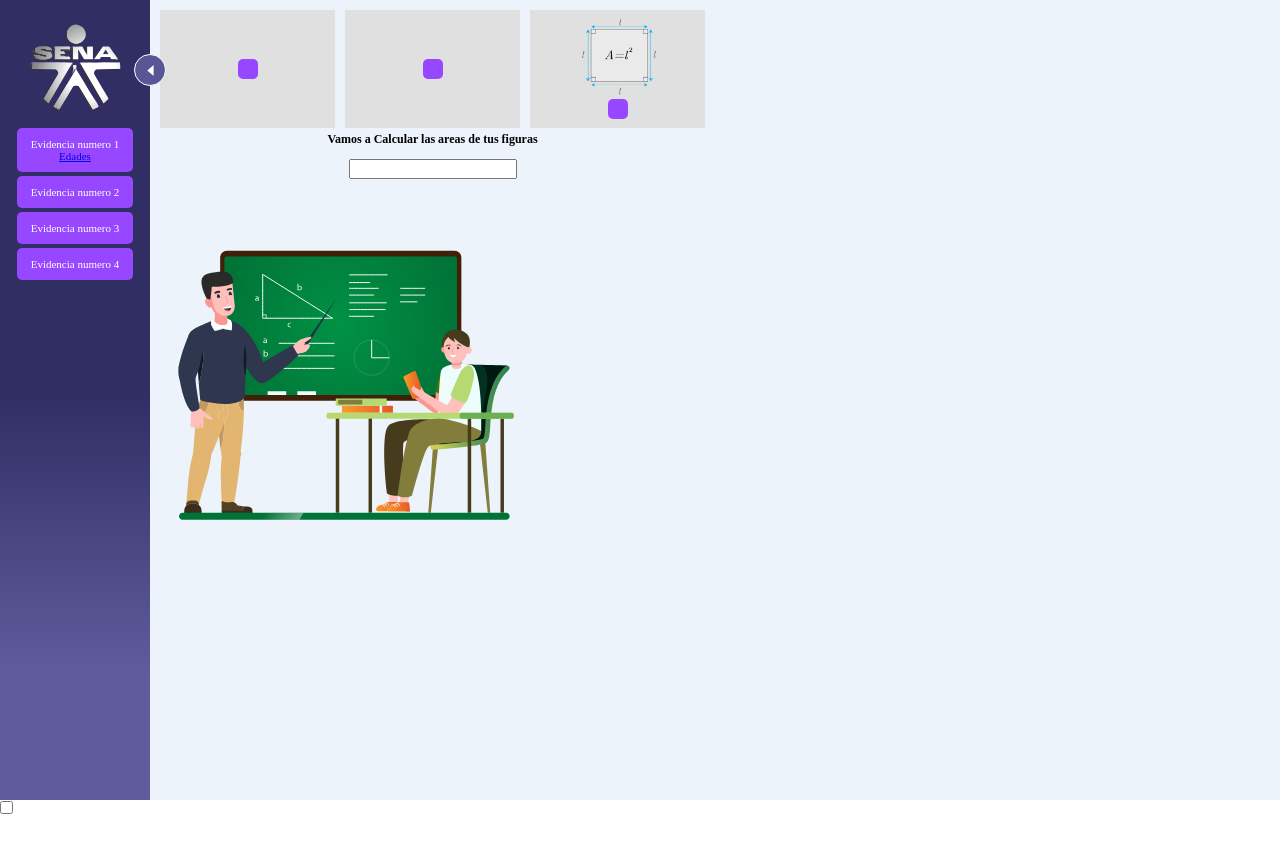
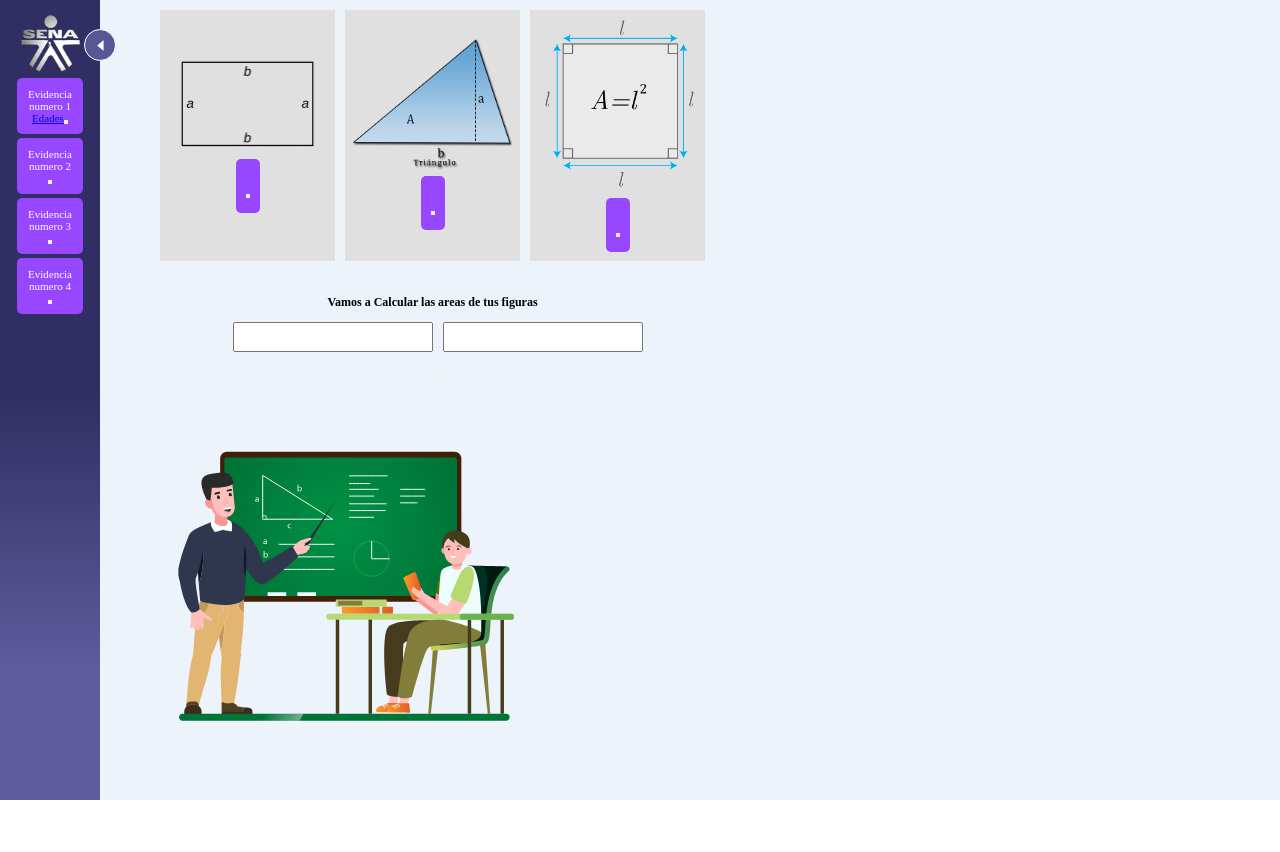
Before and after one commit to elladodelbien/sena2023, a React (Vite) app: page / in a window 1280 px wide. Shown: the top 852 px of the page. Before the commit the page ends 818 px from the top, so only its background shows below. Built offline with nearby package versions, Linux system fonts and the light colour scheme; a web font is replaced by a local one.

Commit message:
se anaden cambios y funciones a los botones, y logica

```diff
--- a/src/App.jsx
+++ b/src/App.jsx
@@ -5,10 +5,9 @@ import "./App.css";
 import { MyRoutes } from "./routes/routes";
 import { BrowserRouter } from "react-router-dom";
 import { styled } from "styled-components";
-import Sidebar  from "./components/Sidebar";
+import Sidebar from "./components/Sidebar";
 import { Ligth, Dark } from "./styles/Themes";
 import { ThemeProvider } from "styled-components";
-
 
 export const ThemeContext = React.createContext(null);
 
@@ -28,14 +27,15 @@ function App() {
         <ThemeProvider theme={themeStyles}>
           <BrowserRouter>
             <Container className={sidebarOpen ? "sidebarState active" : " "}>
-              <Sidebar
-                sidebarOpen={sidebarOpen}
-                setSidebarOpen={setSidebarOpen}
-
-              />
+              <div>
+                <Sidebar
+                  sidebarOpen={sidebarOpen}
+                  setSidebarOpen={setSidebarOpen}
+                />
+              </div>
               <MyRoutes />
             </Container>
-              <input onClick={CambiarTema} type="checkbox" />
+            {/* <input onClick={CambiarTema} type="checkbox" /> */}
           </BrowserRouter>
         </ThemeProvider>
       </ThemeContext.Provider>
@@ -46,14 +46,12 @@ function App() {
 const Container = styled.div`
   display: grid;
   grid-template-columns: 150px auto;
-  transition: all 0.6s;
-  background: ${({theme}) => theme.bgTotal};
+  transition: all 0.9s;
+  background: ${({ theme }) => theme.bgTotal};
 
 
   &.active {
-    grid-template-columns:280px auto;
-
-
+    grid-template-columns: 280px auto;
   }
   @media (max-width: 768px) {
     grid-template-columns: auto;
--- a/src/components/BotonesEnlace.jsx
+++ b/src/components/BotonesEnlace.jsx
@@ -17,7 +17,7 @@ const Container = styled.div`
   }
 `;
 
-const BotonesEnlace = ({ text, link, size, backgroundColor,enlace }) => {
+const BotonesEnlace = ({ text, link, size, backgroundColor,enlace,calcs,texto }) => {
   return (
     <Container
       size={size}
@@ -26,6 +26,7 @@ const BotonesEnlace = ({ text, link, size, backgroundColor,enlace }) => {
     >
       <p>{text}</p>
       <Link to={link}>{enlace}</Link>
+      <button onClick={calcs}>{texto}</button>
     </Container>
   );
 };
--- a/src/components/BotonesFiguras.jsx
+++ b/src/components/BotonesFiguras.jsx
@@ -1,37 +1,50 @@
-import React from "react";
 import { styled } from "styled-components";
 import BotonesEnlace from "./BotonesEnlace";
 import imagenCuadrado from "../assets/area-de-un-cuadrado-formula-2.png";
+import imagenTriangulo from "../assets/tr.png";
+import imagenRectangulo from "../assets/rect.png";
 
 const Container = styled.div`
   display: grid;
   grid-template-columns: 1fr 1fr 1fr; /* Divide el contenedor en tres columnas de igual ancho */
   grid-gap: 10px;
-  height: 80px;
+  height: auto;
   margin: 10px;
 
   .cuadrado {
     background-color: #e0e0e0;
     padding: 7px;
     display: flex;
-    flex-direction:column;
+    flex-direction: column;
     align-items: center;
     justify-content: center;
+    img {
+      width: 100%;
+      height: auto;
+    }
   }
 `;
 
-const BotonesFiguras = () => {
+const BotonesFiguras = ({ calcs }) => {
   return (
     <Container>
       <div className="cuadrado">
-        <BotonesEnlace size="30px" backgroundColor="#9747FF" />
+        <div>
+          <img src={imagenRectangulo} alt="" srcSet="" />
+        </div>
+        <BotonesEnlace calcs={calcs} size="30px" backgroundColor="#9747FF" />
       </div>
       <div className="cuadrado">
-        <BotonesEnlace size="30px" backgroundColor="#9747FF" />
+        <div>
+          <img src={imagenTriangulo} alt="" srcSet="" />
+        </div>
+        <BotonesEnlace calcs={calcs} size="30px" backgroundColor="#9747FF" />
       </div>
       <div className="cuadrado">
-        <img src={imagenCuadrado} width={80} height={80} alt="" srcset="" />
-        <BotonesEnlace size="30px" backgroundColor="#9747FF" />
+        <div>
+          <img src={imagenCuadrado} width={80} height={80} alt="" srcSet="" />
+        </div>
+        <BotonesEnlace calcs={calcs} size="30px" backgroundColor="#9747FF" />
       </div>
     </Container>
   );
--- /dev/null
+++ b/src/components/Inputts.jsx
@@ -0,0 +1,28 @@
+
+import { styled } from "styled-components";
+const Inputts = ({funciones,calculo}) => {
+  return (
+    <div>
+      <InputContainer>
+        <Label></Label>
+        <Input onChange={funciones}/>
+      </InputContainer>
+      <button onClick={calculo}></button>
+    </div>
+  );
+};
+const InputContainer = styled.div`
+  margin-bottom: 10px;
+`;
+
+const Label = styled.label`
+  margin-right: 10px;
+`;
+
+const Input = styled.input`
+  width: 200px;
+  height: 30px;
+`;
+
+
+export default Inputts;
--- a/src/components/Lottieimg.jsx
+++ b/src/components/Lottieimg.jsx
@@ -2,12 +2,14 @@ import { useEffect, useRef } from "react";
 import lottie from "lottie-web";
 import animationData from "../assets/lottie.json";
 import styled from "styled-components";
+import Inputts from "./Inputts";
+
 
 const Container = styled.div`
 h1 {
   font-size: 12px;
   text-align: center;
-  padding-top: 10px;
+  padding-top: 2px;
   padding-bottom: 0;
   font-weight: bold;
   margin:12px;
@@ -32,7 +34,7 @@ h1 {
 
 
 
-const Lottieimg = () => {
+const Lottieimg = ({funcionH,calculo,funcionW}) => {
   const container = useRef(null);
 
   useEffect(() => {
@@ -53,7 +55,14 @@ const Lottieimg = () => {
     <div className="App-lottie">
       <h1>Vamos a Calcular las areas de tus figuras</h1>
       <div className="input">
-        <input type="text" />
+        <Inputts
+        funciones={funcionH}
+        calculo={calculo}
+        />
+        <Inputts
+        funciones={funcionW}
+        calculo={calculo}
+        />
       </div>
       <div className="container" ref={container}></div>
     </div>
--- a/src/components/Sidebar.jsx
+++ b/src/components/Sidebar.jsx
@@ -53,16 +53,25 @@ const Sidebar = ({ sidebarOpen, setSidebarOpen }) => {
 const Container = styled.div`
   background: ${(props) => props.theme.bg1};
   color: ${(props) => props.theme.white};
-  position: sticky;
+
+  @media (max-width: 768px) {
+    position: sticky;
+    width:100%;
+  }
+
+  position: fixed;
   display: flex;
   padding: 15px;
   flex-direction: column;
-  transition: transform 0.5s, background-color 0.3s;
+  transition: all 0.9s;
   height:100vh;
   font-size:4px;
+  width: ${({ isopen }) => (isopen ? `250px` : `100px`)};
+
 
   @media (max-width: 768px) {
     height:auto;
+
   }
 
   .Sidebarbutton {
@@ -97,7 +106,7 @@ const Container = styled.div`
 
     h2 {
       display: ${({ isopen }) => (!isopen ? `none` : `block`)};
-      margin-top: -38px;
+      margin: 9px;
 
     }
 
@@ -105,8 +114,8 @@ const Container = styled.div`
       display: flex;
       cusor: pointer;
       transition: all 1s;
-      transform: ${({ isopen }) => (isopen ? `scale(0.2)` : `scale(0.3)`)};
-      margin: -100px;
+      transform: ${({ isopen }) => (isopen ? `scale(0.3)` : `scale(0.2)`)};
+      margin: -123px;
 
       img {
         max-width: 100%;
--- a/src/pages/Home.jsx
+++ b/src/pages/Home.jsx
@@ -1,7 +1,8 @@
 import { styled } from "styled-components";
 import Lottieimg from "../components/Lottieimg";
 import BotonesFiguras from "../components/BotonesFiguras";
-import BotonesEnlace from "../components/BotonesEnlace";
+import { useState } from "react";
+
 const Wrapper = styled.div`
   display: grid;
   grid-template-columns: 1fr 1fr;
@@ -12,13 +13,39 @@ const Wrapper = styled.div`
 `;
 
 const Home = () => {
+  const [width, setWidth] = useState("");
+  const [height, setHeight] = useState("");
+  const [area, setArea] = useState("");
+
+  const handleWidthChange = (event) => {
+    const value = event.target.value;
+    setWidth(value);
+  };
+
+  const handleHeightChange = (event) => {
+    const value = event.target.value;
+    setHeight(value);
+  };
+
+  const calculateArea = () => {
+    const area = width * height;
+    localStorage.setItem("rectangleArea", area);
+    setArea(area);
+  };
   return (
     <Wrapper>
-      <div>
-        <BotonesFiguras/>
+      <article>
+        <BotonesFiguras calcs={calculateArea} />
+        <Lottieimg
+          funcionW={handleWidthChange}
+          calculo={calculateArea}
+          funcionH={handleHeightChange}
+        />
 
-        <Lottieimg />
-      </div>
+      </article>
+      <article>
+        <p>{area}</p>
+      </article>
     </Wrapper>
   );
 };
```
Also changed, not shown: src/assets/rect.png (added), src/assets/tr.png (added).
